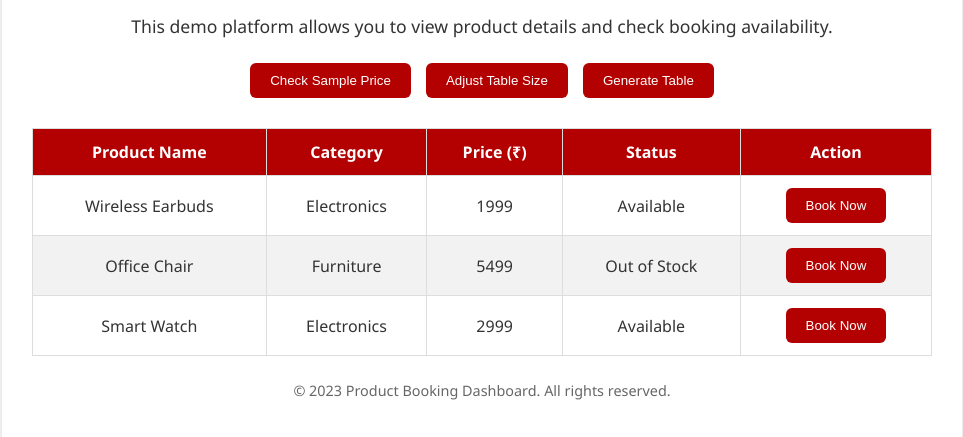
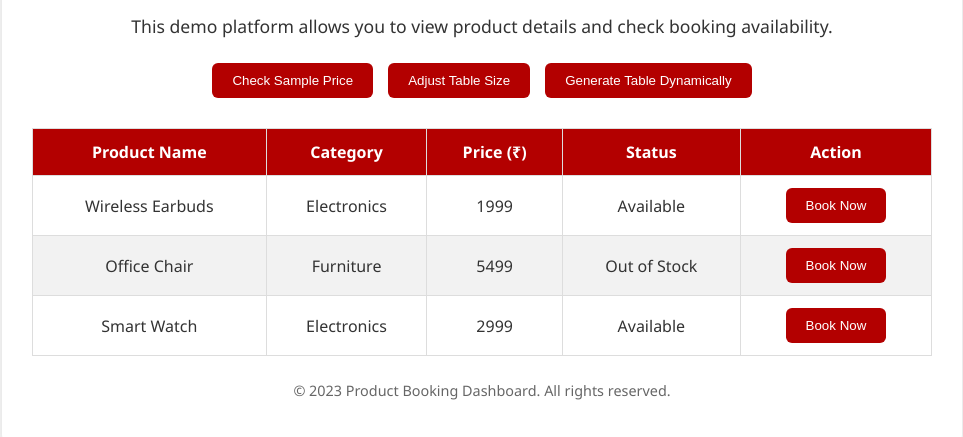
Before and after one commit to Srinath-Udhayakumar/Product-Booking-Dashboard-FrontEnd, a plain HTML site: page Index.html in a window 1280 px wide. Shown: the part 171-608 px from the top of the page, without its empty margins (158-1121 px from the left). Drawn offline with Linux system fonts and the light colour scheme.

```diff
--- a/Index.html
+++ b/Index.html
@@ -21,7 +21,7 @@
         <div class="action-buttons">
             <button onclick="displaySamplePrice(100)">Check Sample Price</button>
             <button onclick="resizeTable()">Adjust Table Size</button>
-            <button onclick="generateProductTable()">Generate Table</button>
+            <button onclick="generateProductTable()">Generate Table Dynamically</button>
         </div>
 
         <table id="product-table">
```
